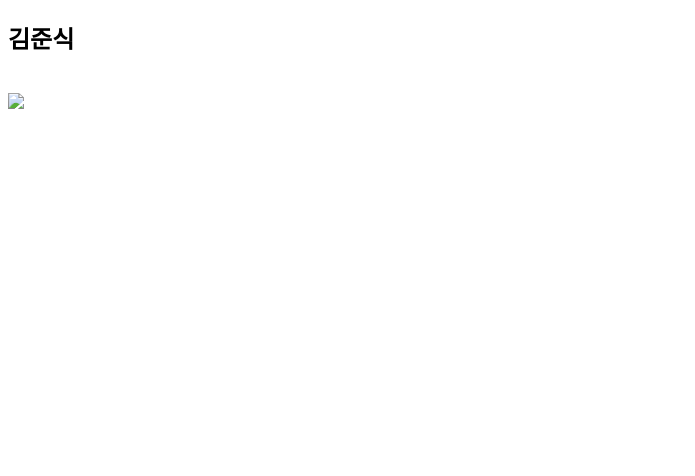
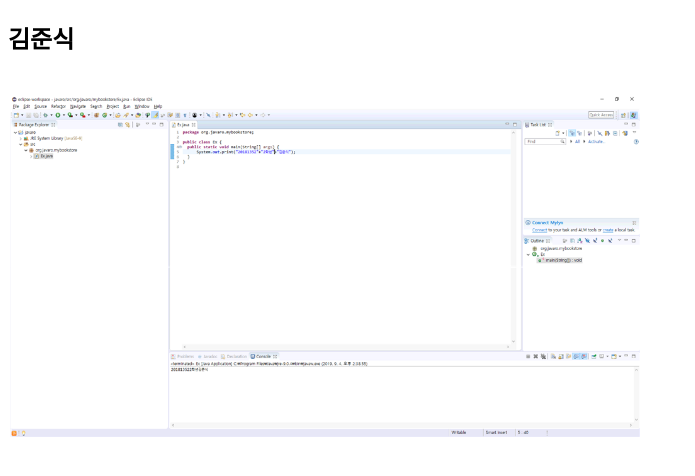
Before and after one commit to dnslvlwk9870/dnslvlwk9870.github.io, a plain HTML site: page week_1/test.html in a window 1280 px wide. Shown: the whole page, without its empty margins (0-695 px from the left). Drawn offline with Linux system fonts and the light colour scheme.

Commit message:
Update test.html

```diff
--- a/week_1/test.html
+++ b/week_1/test.html
@@ -5,5 +5,5 @@
 </head>
 <body>
   <h2> 김준식 </h2><br/>
-  <img src="/week_1/결과.PNG" width=50% border=0 usemap="#area">
+  <img src="/week_1/과제.PNG" width=50% border=0 usemap="#area">
 </body></html>
```
